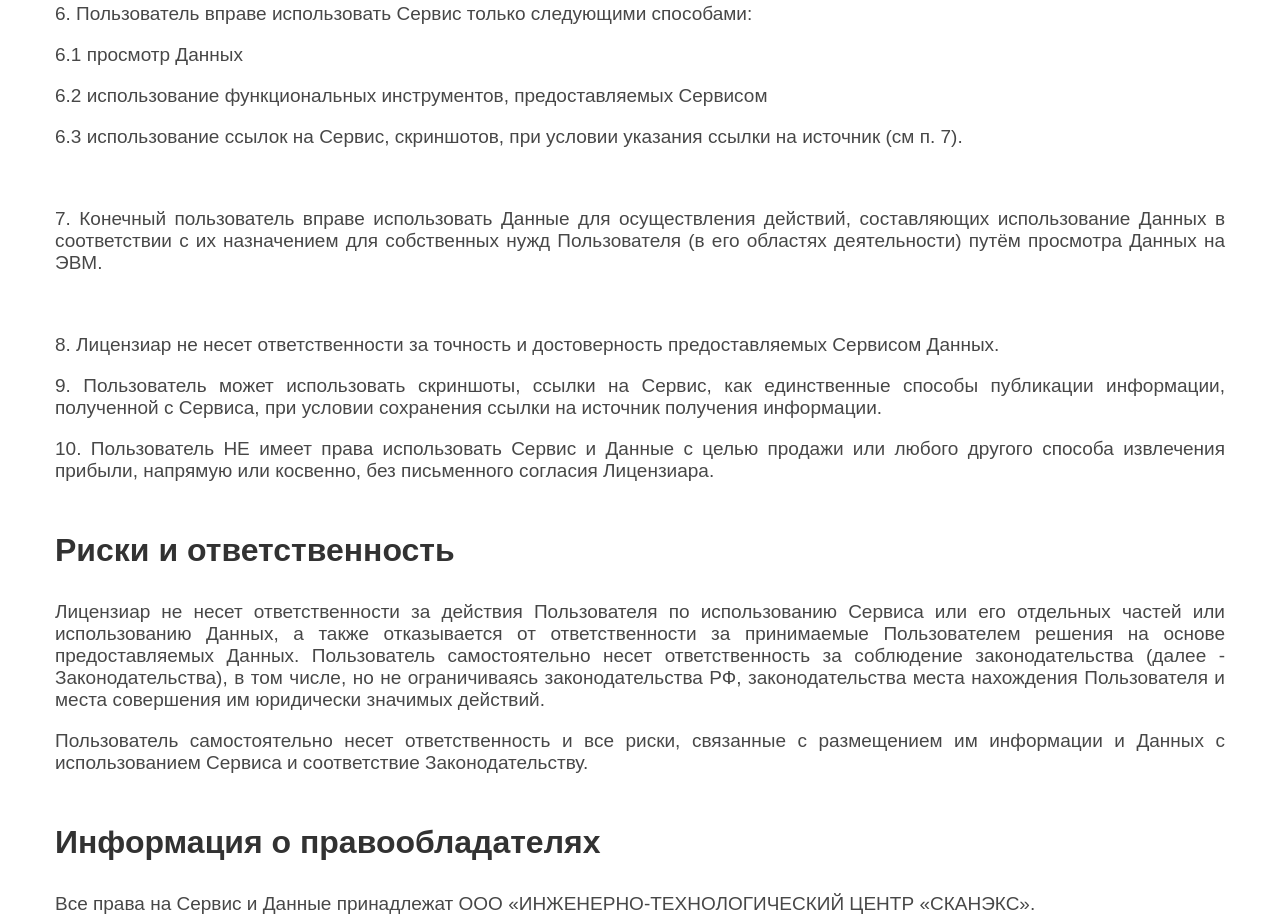
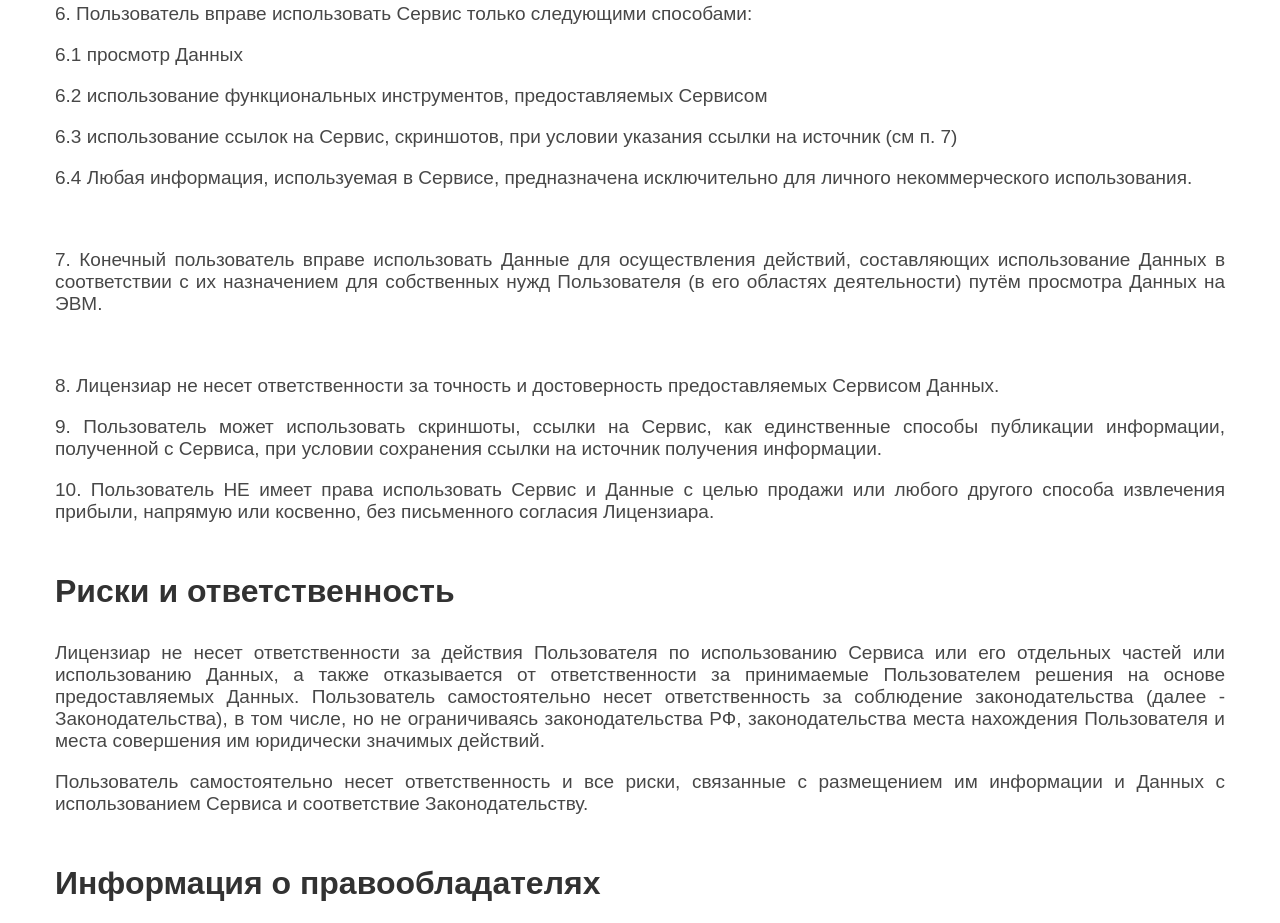
Before and after one commit to kirilletc/fires_about_repo, a plain HTML site: page terms.html in a window 1280 px wide. Shown: the part 1139-2062 px from the top of the page. Drawn offline with Linux system fonts and the light colour scheme.

Commit message:
Terms.html Added v1.1

```diff
--- a/terms.html
+++ b/terms.html
@@ -53,7 +53,8 @@
     <p align="justify"><span><span><span style="color: #000000;"><span>6. Пользователь вправе использовать Сервис только следующими способами:</span></span></span></span></p>
     <p align="justify"><span><span><span style="color: #000000;"><span>6.1 просмотр Данных</span></span></span></span></p>
     <p align="justify"><span><span><span style="color: #000000;"><span>6.2 использование функциональных инструментов, предоставляемых Сервисом</span></span></span></span></p>
-    <p align="justify"><span><span><span style="color: #000000;"><span>6.3 использование ссылок на Сервис, скриншотов, при условии указания ссылки на источник (см п. 7).</span></span></span></span></p>
+    <p align="justify"><span><span><span style="color: #000000;"><span>6.3 использование ссылок на Сервис, скриншотов, при условии указания ссылки на источник (см п. 7)</span></span></span></span></p>
+    <p align="justify"><span><span><span style="color: #000000;"><span>6.4 Любая информация, используемая в Сервисе, предназначена исключительно для личного некоммерческого использования. </span></span></span></span></p>
     <p align="justify">&nbsp;</p>
     <p align="justify"><span><span><span style="color: #000000;"><span>7. Конечный пользователь вправе использовать Данные для осуществления действий, составляющих использование Данных в соответствии с их назначением для собственных нужд Пользователя (в его областях деятельности) путём просмотра Данных на ЭВМ.</span></span></span></span></p>
     <p align="justify">&nbsp;</p>
```
